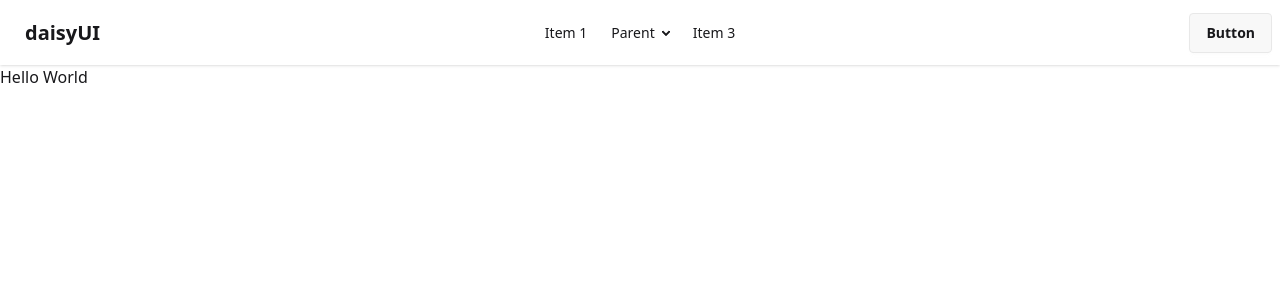
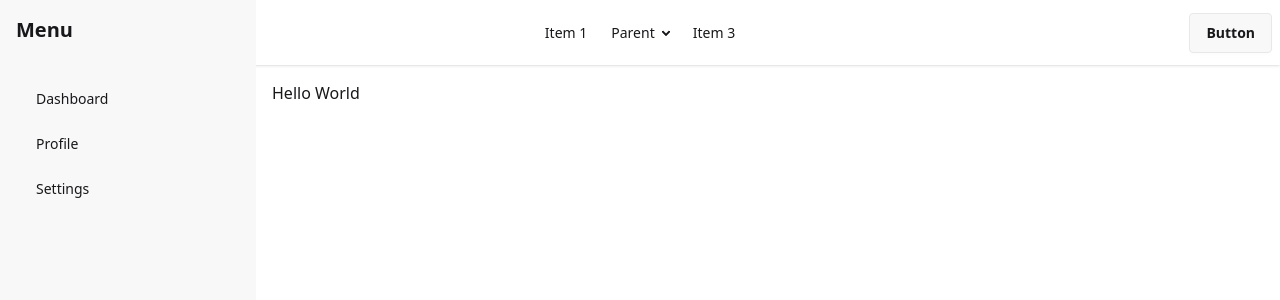
Before and after one commit to MarkusWilliamsDev/hydden-th, a React (Vite) app: page / in a window 1280 px wide. Shown: the top 300 px of the page. Built offline with nearby package versions, Linux system fonts and the light colour scheme.

Commit message:
Add sidenav

```diff
--- a/src/Layout.tsx
+++ b/src/Layout.tsx
@@ -1,10 +1,16 @@
 import Navbar from "./components/Navbar";
+import Sidebar from "./components/Sidebar";
 
 export default function Layout({ children }: { children: React.ReactNode }) {
 	return (
-		<div>
-			<Navbar />
-			<div>{children}</div>
+		<div className="drawer">
+			<div className="drawer-content flex flex-col">
+				<Navbar />
+				<div className="flex-1 lg:ml-64">
+					<main className="p-4">{children}</main>
+				</div>
+			</div>
+			<Sidebar />
 		</div>
 	);
 }
--- a/src/components/Navbar.tsx
+++ b/src/components/Navbar.tsx
@@ -2,47 +2,6 @@ export default function Navbar() {
 	return (
 		<div className="navbar bg-base-100 shadow-sm">
 			<div className="navbar-start">
-				<div className="dropdown">
-					<div tabIndex={0} role="button" className="btn btn-ghost lg:hidden">
-						<svg
-							xmlns="http://www.w3.org/2000/svg"
-							className="h-5 w-5"
-							fill="none"
-							viewBox="0 0 24 24"
-							stroke="currentColor"
-						>
-							{" "}
-							<path
-								strokeLinecap="round"
-								strokeLinejoin="round"
-								strokeWidth="2"
-								d="M4 6h16M4 12h8m-8 6h16"
-							/>{" "}
-						</svg>
-					</div>
-					<ul
-						tabIndex={0}
-						className="menu menu-sm dropdown-content bg-base-100 rounded-box z-1 mt-3 w-52 p-2 shadow"
-					>
-						<li>
-							<a>Item 1</a>
-						</li>
-						<li>
-							<a>Parent</a>
-							<ul className="p-2">
-								<li>
-									<a>Submenu 1</a>
-								</li>
-								<li>
-									<a>Submenu 2</a>
-								</li>
-							</ul>
-						</li>
-						<li>
-							<a>Item 3</a>
-						</li>
-					</ul>
-				</div>
 				<a className="btn btn-ghost text-xl">daisyUI</a>
 			</div>
 			<div className="navbar-center hidden lg:flex">
--- /dev/null
+++ b/src/components/Sidebar.tsx
@@ -0,0 +1,35 @@
+export default function Sidebar() {
+	return (
+		<aside className="w-64 min-h-screen bg-base-200 hidden lg:block fixed left-0 top-0 z-10">
+			<div className="p-4">
+				<h2 className="text-xl font-bold mb-6">Menu</h2>
+				<ul className="menu">
+					<li>
+						<a
+							href="/dashboard"
+							className="flex items-center gap-3 p-3 rounded-lg hover:bg-base-300"
+						>
+							Dashboard
+						</a>
+					</li>
+					<li>
+						<a
+							href="/profile"
+							className="flex items-center gap-3 p-3 rounded-lg hover:bg-base-300"
+						>
+							Profile
+						</a>
+					</li>
+					<li>
+						<a
+							href="/settings"
+							className="flex items-center gap-3 p-3 rounded-lg hover:bg-base-300"
+						>
+							Settings
+						</a>
+					</li>
+				</ul>
+			</div>
+		</aside>
+	);
+}
```
